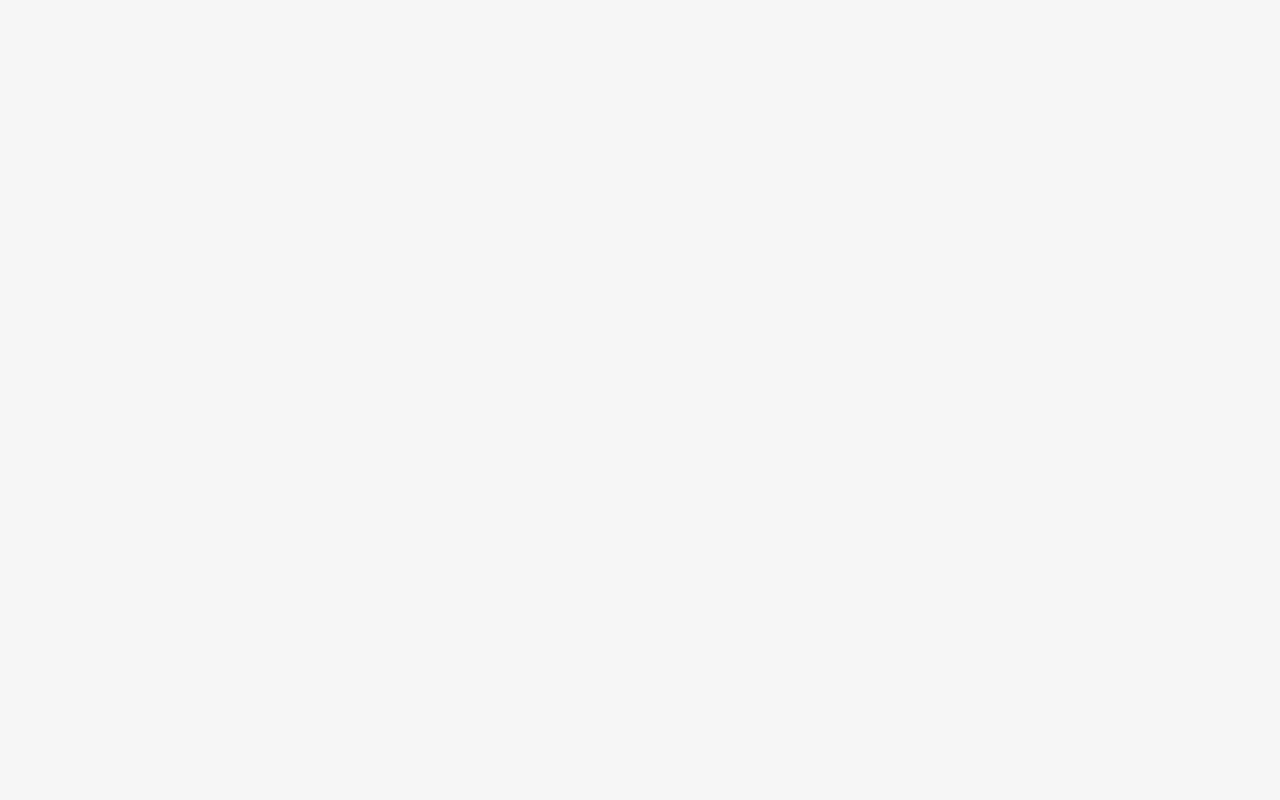
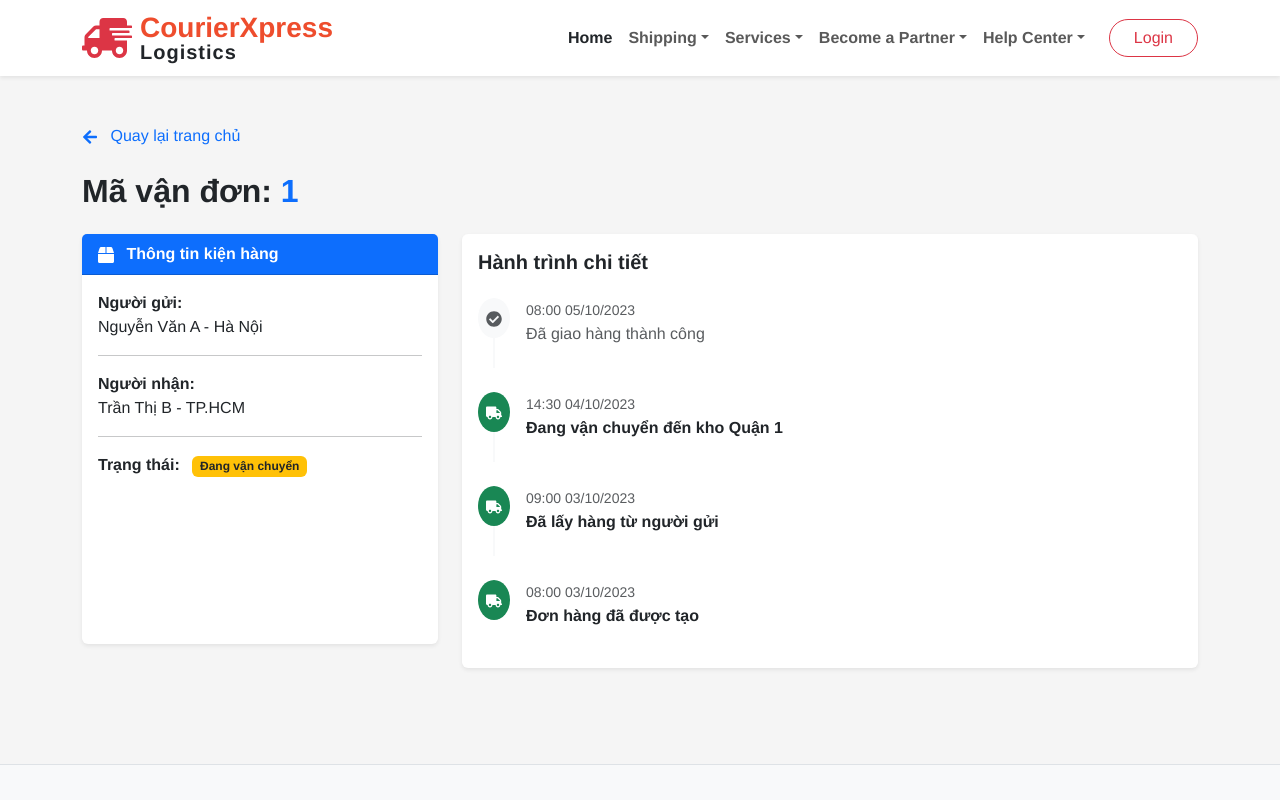
Before and after one commit to nmtu91174/CourierXpress_Project, a React (Vite) app in the folder frontend/: page /tracking/1 in a window 1280 px wide. Before the commit this address had no page. Shown: the top 800 px of the page. Built offline with nearby package versions, Linux system fonts and the light colour scheme.

Commit message:
tracking

```diff
--- a/frontend/src/App.jsx
+++ b/frontend/src/App.jsx
@@ -1,56 +1,59 @@
-// frontend/src/App.jsx
+// src/App.jsx
+// 1. Chú phải import BrowserRouter và đặt tên tắt là Router
 import { BrowserRouter as Router, Routes, Route } from 'react-router-dom';
-import 'bootstrap/dist/css/bootstrap.min.css'; // Đảm bảo đã import Bootstrap
+import 'bootstrap/dist/css/bootstrap.min.css';
 
 // Import các trang
 import Header from './components/Header';
 import Footer from './components/Footer';
 import Home from './pages/public/Home';
 import Login from './pages/auth/Login';
-import AdminLayout from '../src/components/Layouts/AdminLayout.jsx';
+import AdminLayout from '../src/components/Layouts/AdminLayout';
 import Dashboard from './pages/admin/Dashboard';
+import TrackingResult from './pages/public/TrackingResult';
 
-// Layout cho trang Public (Có Header và Footer)
+// (Các phần Layout PublicLayout, AuthLayout chú giữ nguyên như cũ...)
 const PublicLayout = ({ children }) => (
   <>
     <Header />
-    <main style={{ minHeight: '80vh' }}>
-      {children}
-    </main>
+    <main style={{ minHeight: '80vh' }}>{children}</main>
     <Footer />
   </>
 );
 
-// Layout riêng cho Login (Trống trơn, không có Header/Footer)
 const AuthLayout = ({ children }) => (
-  <main style={{ minHeight: '100vh', backgroundColor: '#fff' }}>
-    {children}
-  </main>
+  <main style={{ minHeight: '100vh', backgroundColor: '#fff' }}>{children}</main>
 );
 
 function App() {
   return (
+    // 2. QUAN TRỌNG: Vì main.jsx không có Router, nên ở đây PHẢI CÓ Router bọc ngoài cùng
     <Router>
       <Routes>
-        {/* 1. Đường dẫn Trang chủ: http://localhost:5173/ */}
         <Route path="/" element={
           <PublicLayout>
             <Home />
           </PublicLayout>
         } />
 
-        {/* 2. Đường dẫn Trang Login: http://localhost:5173/login */}
+        <Route path="/tracking/:id" element={
+          <PublicLayout>
+            <TrackingResult />
+          </PublicLayout>
+        } />
+
         <Route path="/login" element={
           <AuthLayout>
             <Login />
           </AuthLayout>
         } />
+
         <Route path="/admin" element={<AdminLayout />}>
           <Route path="dashboard" element={<Dashboard />} />
         </Route>
 
       </Routes>
-    </Router>
+    </Router> // 3. Đóng thẻ Router lại
   );
 }
 
--- a/frontend/src/pages/public/Home.jsx
+++ b/frontend/src/pages/public/Home.jsx
@@ -1,10 +1,28 @@
 // src/pages/public/Home.jsx
 import React from 'react';
+import { useNavigate } from 'react-router-dom';
+
 import { Form, Button, Container, Row, Col, Card } from 'react-bootstrap';
 import { FaSearch, FaShippingFast, FaUserShield, FaGlobeAsia } from 'react-icons/fa';
+
 import HeroVideo from '../../components/HeroVideo';
+import { useState } from 'react';
 
 const Home = () => {
+    const [trackingid, setTrackingid] = useState(''); // State để lưu mã vận đơn
+    const navigate = useNavigate(); // Hook để điều hướng
+
+    const handleSearch = () => {
+        if (trackingid.trim()) { //kiểm tra nếu khách đã nhập
+            // Điều hướng đến trang tra cứu với mã vận đơn
+            navigate(`/tracking/${trackingid}`);
+        } else {
+            // Hiển thị cảnh báo nếu chưa nhập mã vận đơn
+            alert('Vui lòng nhập mã vận đơn để tra cứu.');
+
+        }
+    };
+
     return (
         <div className="home-page">
             {/* Hero Video Component */}
@@ -12,17 +30,18 @@ const Home = () => {
             {/* 1. Hero Banner + Tracking Box */}
             <section className="hero-section">
                 <div className="tracking-box">
-                    <h3 className="fw-bold mb-4 text-center">Theo dõi đơn hàng</h3>
-                    <p className="text-muted text-center mb-4">Nhập mã vận đơn của bạn để tra cứu hành trình (VD: CX123456)</p>
+                    <h3 className="fw-bold mb-4 text-center">Order Tracking</h3>
+                    <p className="text-muted text-center mb-4">Nhập mã vận đơn của bạn để tra cứu hành trình</p>
                     <Form className="d-flex gap-2">
                         <Form.Control
                             type="text"
-                            placeholder="Nhập mã vận đơn..."
+                            placeholder="Nhập mã vận đơn (VD: CX123456)..."
                             size="lg"
                             className="border-2"
+                            value={trackingid} // Liên kết với state trackingid
+                            onChange={(e) => setTrackingid(e.target.value)} // Cập nhật state khi người dùng nhập
                         />
-                        <Button variant="danger" className="btn-spx px-4" size="lg">
-                            <FaSearch /> Search
+                        <Button variant="danger" className="btn-spx px-4" size="lg" onClick={handleSearch}>                  <FaSearch /> Search
                         </Button>
                     </Form>
                 </div>
--- /dev/null
+++ b/frontend/src/pages/public/TrackingResult.jsx
@@ -0,0 +1,112 @@
+// src/pages/public/TrackingResult.jsx
+
+// 1. Nhập khẩu công cụ
+import React from 'react';
+import { useParams, Link } from 'react-router-dom';
+import { Container, Row, Col, Card, Badge } from 'react-bootstrap';
+// Import mấy cái icon đẹp đẹp (Mũi tên, Xe tải, Dấu tích)
+import { FaArrowLeft, FaTruck, FaCheckCircle, FaBox } from 'react-icons/fa';
+
+const TrackingResult = () => {
+    // Lấy mã vận đơn từ trên đường dẫn xuống
+    const { id } = useParams();
+
+    // 2. TẠO DỮ LIỆU GIẢ (MOCK DATA)
+    // Đây là một "Đối tượng" (Object) chứa toàn bộ thông tin của một đơn hàng
+    const mockData = {
+        trackingId: id,
+        status: "Đang vận chuyển", // Trạng thái hiện tại
+        sender: "Nguyễn Văn A - Hà Nội",
+        receiver: "Trần Thị B - TP.HCM",
+        // Đây là một "Danh sách" (Array) chứa các mốc thời gian
+        timeline: [
+            { time: "08:00 05/10/2023", event: "Đã giao hàng thành công", completed: false }, // Sự kiện tương lai (chưa xong)
+            { time: "14:30 04/10/2023", event: "Đang vận chuyển đến kho Quận 1", completed: true }, // Đã xong (màu xanh)
+            { time: "09:00 03/10/2023", event: "Đã lấy hàng từ người gửi", completed: true },
+            { time: "08:00 03/10/2023", event: "Đơn hàng đã được tạo", completed: true },
+        ]
+    };
+
+    return (
+        <Container className="py-5">
+            {/* Nút quay lại trang chủ cho đỡ lạc đường */}
+            <Link to="/" className="text-decoration-none mb-4 d-inline-block">
+                <FaArrowLeft className="me-2" /> Quay lại trang chủ
+            </Link>
+
+            <h2 className="fw-bold mb-4">
+                Mã vận đơn: <span className="text-primary">{id}</span>
+            </h2>
+
+            <Row>
+                {/* CỘT TRÁI: THÔNG TIN CHUNG (Trên Mobile chiếm hết 12 cột, trên PC chiếm 4 cột) */}
+                <Col xs={12} md={4} className="mb-4">
+                    <Card className="shadow-sm border-0 h-100">
+                        <Card.Header className="bg-primary text-white fw-bold">
+                            <FaBox className="me-2" /> Thông tin kiện hàng
+                        </Card.Header>
+                        <Card.Body>
+                            <p><strong>Người gửi:</strong><br /> {mockData.sender}</p>
+                            <hr />
+                            <p><strong>Người nhận:</strong><br /> {mockData.receiver}</p>
+                            <hr />
+                            {/* Cái nhãn (Badge) màu vàng để hiện trạng thái cho nổi bật */}
+                            <p className="mb-0">
+                                <strong>Trạng thái: </strong>
+                                <Badge bg="warning" text="dark" className="ms-2">
+                                    {mockData.status}
+                                </Badge>
+                            </p>
+                        </Card.Body>
+                    </Card>
+                </Col>
+
+                {/* CỘT PHẢI: TIMELINE HÀNH TRÌNH (Phần khó nhất đây ạ) */}
+                <Col xs={12} md={8}>
+                    <Card className="shadow-sm border-0">
+                        <Card.Body>
+                            <h5 className="fw-bold mb-4">Hành trình chi tiết</h5>
+
+                            {/* KỸ THUẬT VÒNG LẶP (MAP)
+                                Chú tưởng tượng mockData.timeline là một danh sách 4 dòng.
+                                Hàm map() sẽ chạy qua từng dòng một (gọi là item) và biến nó thành giao diện HTML.
+                            */}
+                            <div className="timeline-container">
+                                {mockData.timeline.map((item, index) => (
+                                    <div key={index} className="d-flex mb-4">
+
+                                        {/* 1. Cột Icon bên trái */}
+                                        <div className="me-3 d-flex flex-column align-items-center">
+                                            {/* Logic: Nếu completed=true (đã xong) thì màu xanh (bg-success), ngược lại màu xám (bg-light) */}
+                                            <div className={`rounded-circle p-2 ${item.completed ? 'bg-success text-white' : 'bg-light text-muted'}`}>
+                                                {/* Nếu là dòng đầu tiên (index 0) thì hiện dấu tích, còn lại hiện xe tải */}
+                                                {index === 0 ? <FaCheckCircle /> : <FaTruck />}
+                                            </div>
+                                            {/* Đường kẻ nối (chỉ hiện nếu không phải dòng cuối cùng) */}
+                                            {index !== mockData.timeline.length - 1 && (
+                                                <div className="flex-grow-1 bg-light" style={{ width: '2px', minHeight: '30px' }}></div>
+                                            )}
+                                        </div>
+
+                                        {/* 2. Cột Nội dung bên phải */}
+                                        <div>
+                                            <small className="text-muted">{item.time}</small>
+                                            {/* Nếu đã xong thì chữ đậm (fw-bold), chưa xong thì chữ mờ */}
+                                            <p className={`mb-0 ${item.completed ? 'fw-bold text-dark' : 'text-muted'}`}>
+                                                {item.event}
+                                            </p>
+                                        </div>
+
+                                    </div>
+                                ))}
+                            </div>
+
+                        </Card.Body>
+                    </Card>
+                </Col>
+            </Row>
+        </Container>
+    );
+};
+
+export default TrackingResult;
```
